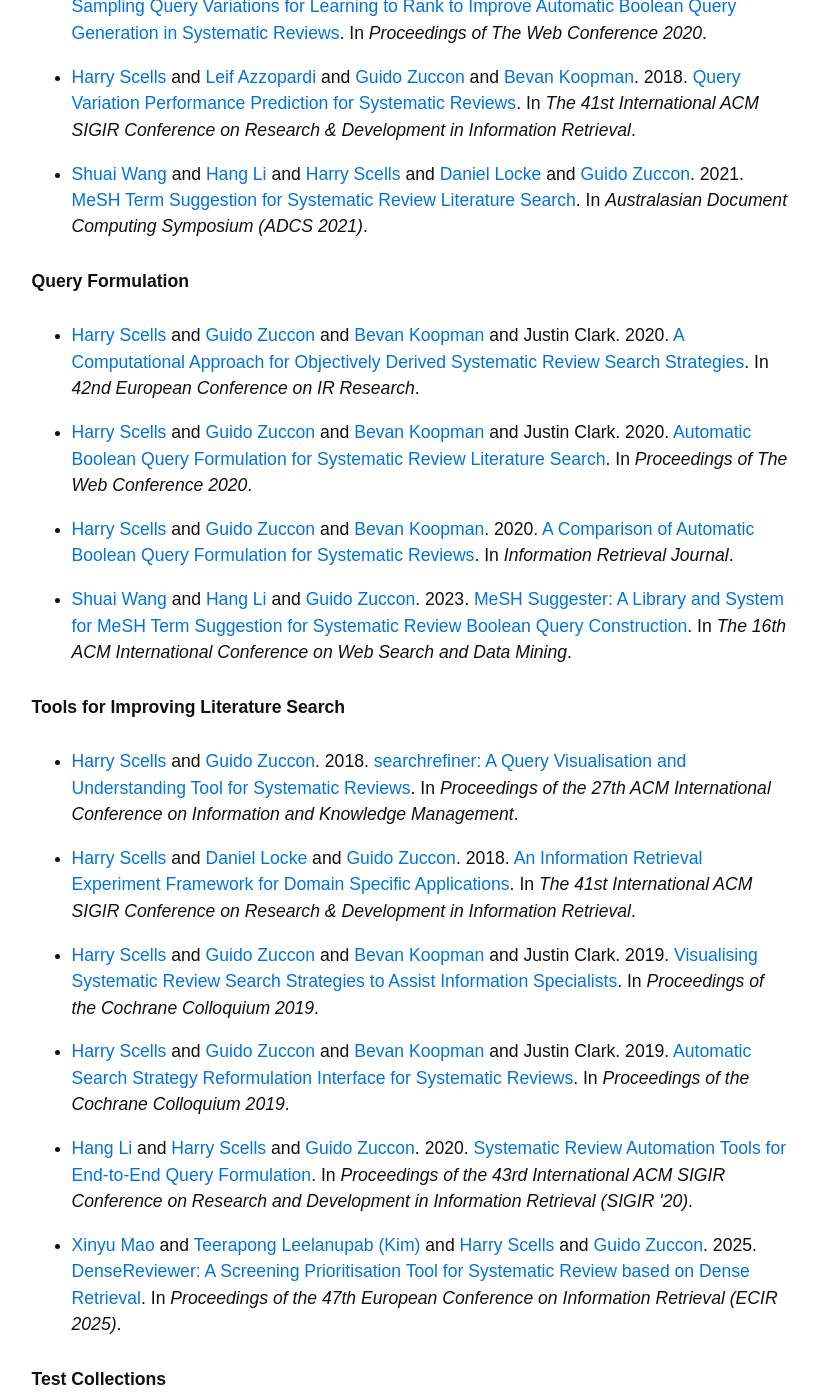
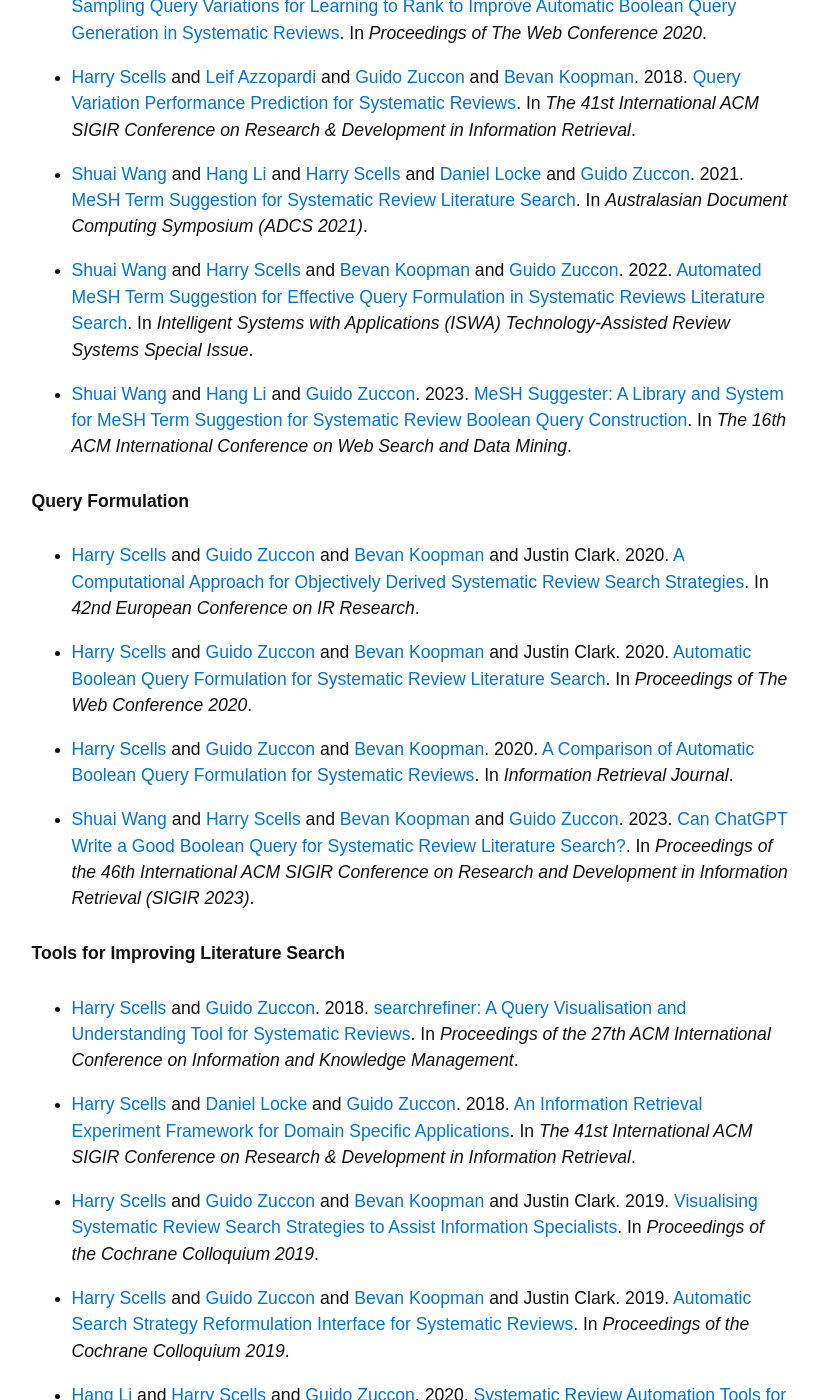
Before and after one commit to ielab/ielab.github.io, a Jekyll site: the page built from _projects/systematic-reviews.md, in a window 1280 px wide and 1400 px high, scrolled down 1452 px. Shown: the whole window, without its empty margins (331-1150 px from the left). Built offline with Jekyll 4.4.1, drawn with Linux system fonts in a browser that asks for light colours.

Commit message:
Update systematic-reviews.yml

```diff
--- a/_data/projects/systematic-reviews.yml
+++ b/_data/projects/systematic-reviews.yml
@@ -7,13 +7,15 @@
       - scells-2020-sampling
       - scells-2018-qvpp
       - shuai-2021-meshsuggest
+      - shuai-2022-meshjournal
+      - shuai-2023-meshsuggester
 
   - name: Query Formulation
     publications:
       - scells-2020-objective
       - scells-2020-conceptual
       - scells-2020-comparison
-      - shuai-2023-meshsuggester
+      - shuai-2023-sigir_chatgpt
 
 
   - name: Tools for Improving Literature Search
```
